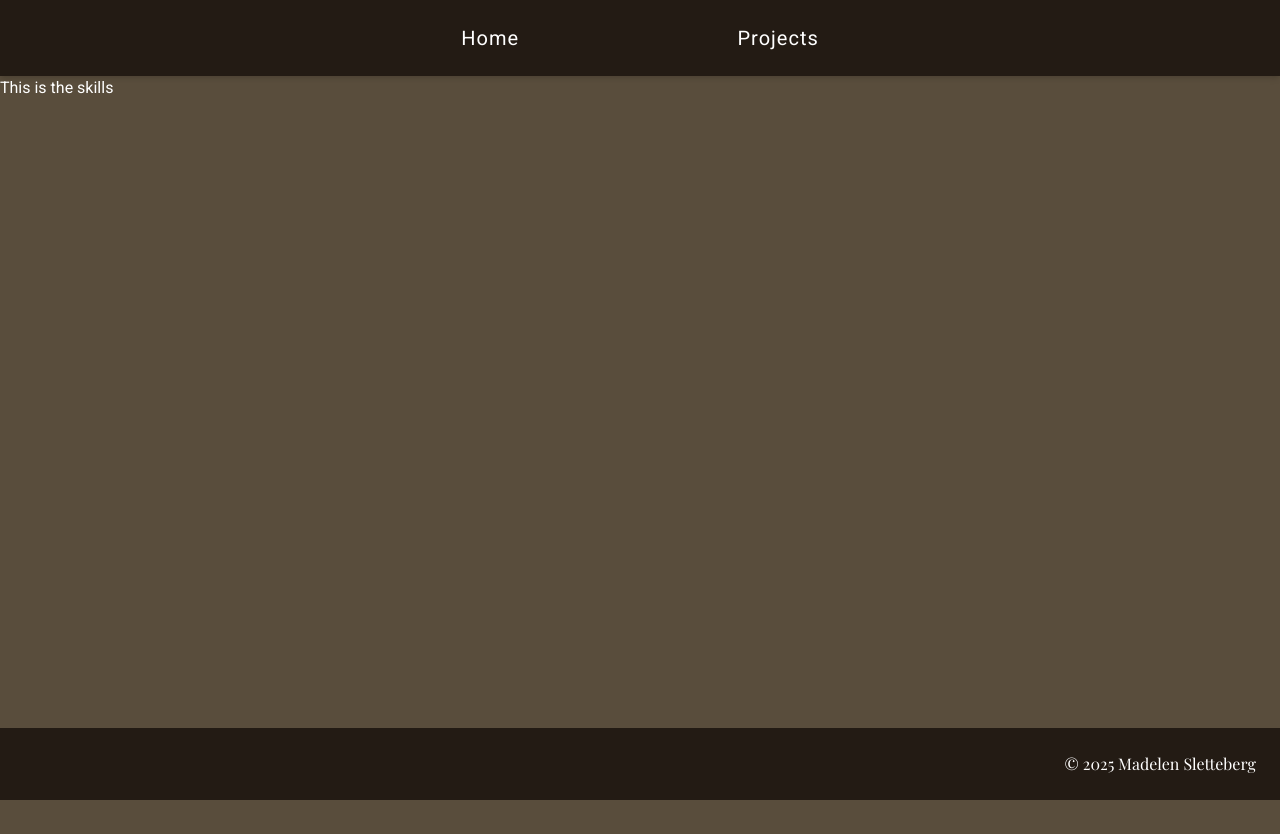
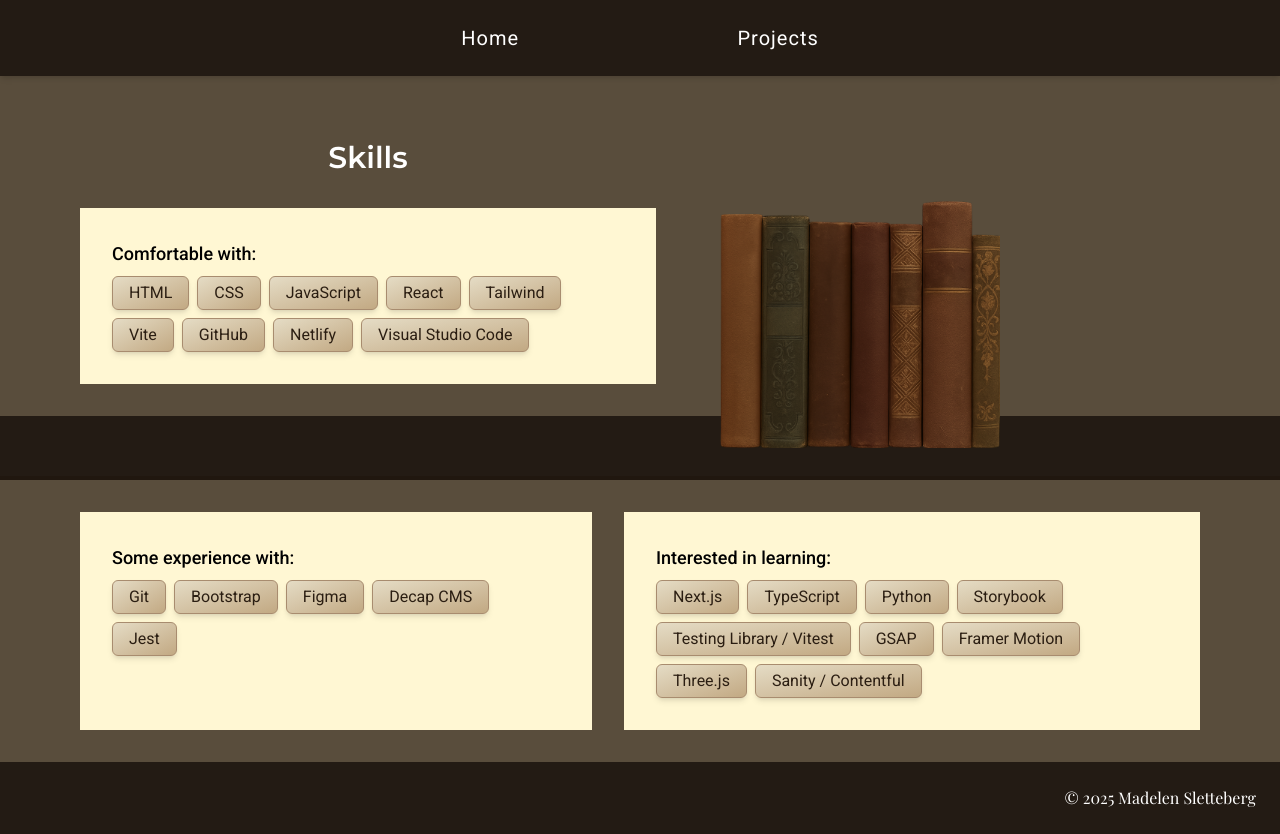
Before and after one commit to maddipaddi/maddipaddi, a React (Vite) app: page /skills in a window 1280 px wide. Before the commit the page ends 800 px from the top, so only its background shows below. Built offline with nearby package versions, Linux system fonts and the light colour scheme; a web font is replaced by a local one.

Commit message:
feat: add content to skills page

```diff
--- a/src/pages/Skills.jsx
+++ b/src/pages/Skills.jsx
@@ -1,3 +1,108 @@
 export default function Skills() {
-  return <h1>This is the skills</h1>;
+  return (
+    <article>
+      <div className="flex flex-wrap justify-center mb-8 gap-8 items-center">
+        <div className="px-4">
+          <h1 className="text-3xl font-heading font-semibold mt-16 mb-8 text-center">
+            Skills
+          </h1>
+          <div className="bg-background text-black p-8 mt-8 md:max-w-xl">
+            <h2 className="mb-2 font-medium text-lg">Comfortable with:</h2>
+            <ul className="flex flex-wrap gap-2">
+              <li className="flex gap-2 items-center px-4 py-1 rounded-md bg-gradient-to-br from-[#e5dcc5] to-[#c2a983] text-[#2b1e12] shadow-md border border-[#a88c6f]">
+                HTML
+              </li>
+              <li className="flex gap-2 items-center px-4 py-1 rounded-md bg-gradient-to-br from-[#e5dcc5] to-[#c2a983] text-[#2b1e12] shadow-md border border-[#a88c6f]">
+                CSS
+              </li>
+              <li className="flex gap-2 items-center px-4 py-1 rounded-md bg-gradient-to-br from-[#e5dcc5] to-[#c2a983] text-[#2b1e12] shadow-md border border-[#a88c6f]">
+                JavaScript
+              </li>
+              <li className="flex gap-2 items-center px-4 py-1 rounded-md bg-gradient-to-br from-[#e5dcc5] to-[#c2a983] text-[#2b1e12] shadow-md border border-[#a88c6f]">
+                React
+              </li>
+              <li className="flex gap-2 items-center px-4 py-1 rounded-md bg-gradient-to-br from-[#e5dcc5] to-[#c2a983] text-[#2b1e12] shadow-md border border-[#a88c6f]">
+                Tailwind
+              </li>
+              <li className="flex gap-2 items-center px-4 py-1 rounded-md bg-gradient-to-br from-[#e5dcc5] to-[#c2a983] text-[#2b1e12] shadow-md border border-[#a88c6f]">
+                Vite
+              </li>
+              <li className="flex gap-2 items-center px-4 py-1 rounded-md bg-gradient-to-br from-[#e5dcc5] to-[#c2a983] text-[#2b1e12] shadow-md border border-[#a88c6f]">
+                GitHub
+              </li>
+              <li className="flex gap-2 items-center px-4 py-1 rounded-md bg-gradient-to-br from-[#e5dcc5] to-[#c2a983] text-[#2b1e12] shadow-md border border-[#a88c6f]">
+                Netlify
+              </li>
+              <li className="flex gap-2 items-center px-4 py-1 rounded-md bg-gradient-to-br from-[#e5dcc5] to-[#c2a983] text-[#2b1e12] shadow-md border border-[#a88c6f]">
+                Visual Studio Code
+              </li>
+            </ul>
+          </div>
+        </div>
+
+        <div className="md:min-w-lg px-4">
+          <img
+            src="/assets/bookspines-2-ChatGPT.png"
+            alt="Old looking browntoned bookspines."
+            className="w-70 translate-y-16 lg:translate-y-20"
+          />
+        </div>
+      </div>
+      <div className="bg-primary h-16 border-b-4 border-bookshelf-border"></div>
+      <div className="flex flex-wrap justify-center mb-8 gap-8 items-center px-4">
+        <div className="self-stretch flex-grow bg-background text-black p-8 mt-8 lg:max-w-xl xl:max-w-lg">
+          <h2 className="mb-2 font-medium text-lg">Some experience with:</h2>
+          <ul className="flex flex-wrap gap-2">
+            <li className="flex gap-2 items-center px-4 py-1 rounded-md bg-gradient-to-br from-[#e5dcc5] to-[#c2a983] text-[#2b1e12] shadow-md border border-[#a88c6f]">
+              Git
+            </li>
+            <li className="flex gap-2 items-center px-4 py-1 rounded-md bg-gradient-to-br from-[#e5dcc5] to-[#c2a983] text-[#2b1e12] shadow-md border border-[#a88c6f]">
+              Bootstrap
+            </li>
+            <li className="flex gap-2 items-center px-4 py-1 rounded-md bg-gradient-to-br from-[#e5dcc5] to-[#c2a983] text-[#2b1e12] shadow-md border border-[#a88c6f]">
+              Figma
+            </li>
+            <li className="flex gap-2 items-center px-4 py-1 rounded-md bg-gradient-to-br from-[#e5dcc5] to-[#c2a983] text-[#2b1e12] shadow-md border border-[#a88c6f]">
+              Decap CMS
+            </li>
+            <li className="flex gap-2 items-center px-4 py-1 rounded-md bg-gradient-to-br from-[#e5dcc5] to-[#c2a983] text-[#2b1e12] shadow-md border border-[#a88c6f]">
+              Jest
+            </li>
+          </ul>
+        </div>
+        <div className="bg-background text-black p-8 mt-8 lg:max-w-xl xl:max-w-xl">
+          <h2 className="mb-2 font-medium text-lg">Interested in learning:</h2>
+          <ul className="flex flex-wrap gap-2">
+            <li className="flex gap-2 items-center px-4 py-1 rounded-md bg-gradient-to-br from-[#e5dcc5] to-[#c2a983] text-[#2b1e12] shadow-md border border-[#a88c6f]">
+              Next.js
+            </li>
+            <li className="flex gap-2 items-center px-4 py-1 rounded-md bg-gradient-to-br from-[#e5dcc5] to-[#c2a983] text-[#2b1e12] shadow-md border border-[#a88c6f]">
+              TypeScript
+            </li>
+            <li className="flex gap-2 items-center px-4 py-1 rounded-md bg-gradient-to-br from-[#e5dcc5] to-[#c2a983] text-[#2b1e12] shadow-md border border-[#a88c6f]">
+              Python
+            </li>
+            <li className="flex gap-2 items-center px-4 py-1 rounded-md bg-gradient-to-br from-[#e5dcc5] to-[#c2a983] text-[#2b1e12] shadow-md border border-[#a88c6f]">
+              Storybook
+            </li>
+            <li className="flex gap-2 items-center px-4 py-1 rounded-md bg-gradient-to-br from-[#e5dcc5] to-[#c2a983] text-[#2b1e12] shadow-md border border-[#a88c6f]">
+              Testing Library / Vitest
+            </li>
+            <li className="flex gap-2 items-center px-4 py-1 rounded-md bg-gradient-to-br from-[#e5dcc5] to-[#c2a983] text-[#2b1e12] shadow-md border border-[#a88c6f]">
+              GSAP
+            </li>
+            <li className="flex gap-2 items-center px-4 py-1 rounded-md bg-gradient-to-br from-[#e5dcc5] to-[#c2a983] text-[#2b1e12] shadow-md border border-[#a88c6f]">
+              Framer Motion
+            </li>
+            <li className="flex gap-2 items-center px-4 py-1 rounded-md bg-gradient-to-br from-[#e5dcc5] to-[#c2a983] text-[#2b1e12] shadow-md border border-[#a88c6f]">
+              Three.js
+            </li>
+            <li className="flex gap-2 items-center px-4 py-1 rounded-md bg-gradient-to-br from-[#e5dcc5] to-[#c2a983] text-[#2b1e12] shadow-md border border-[#a88c6f]">
+              Sanity / Contentful
+            </li>
+          </ul>
+        </div>
+      </div>
+    </article>
+  );
 }
```
